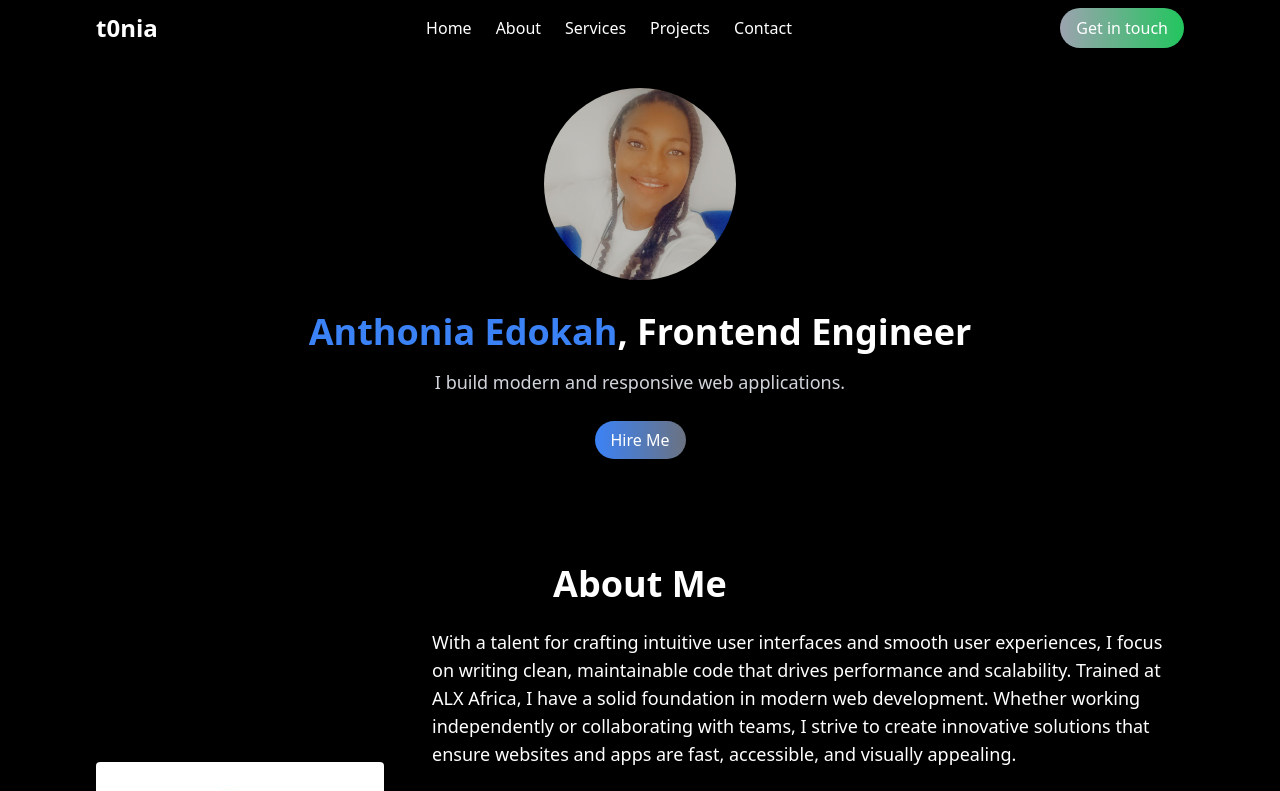
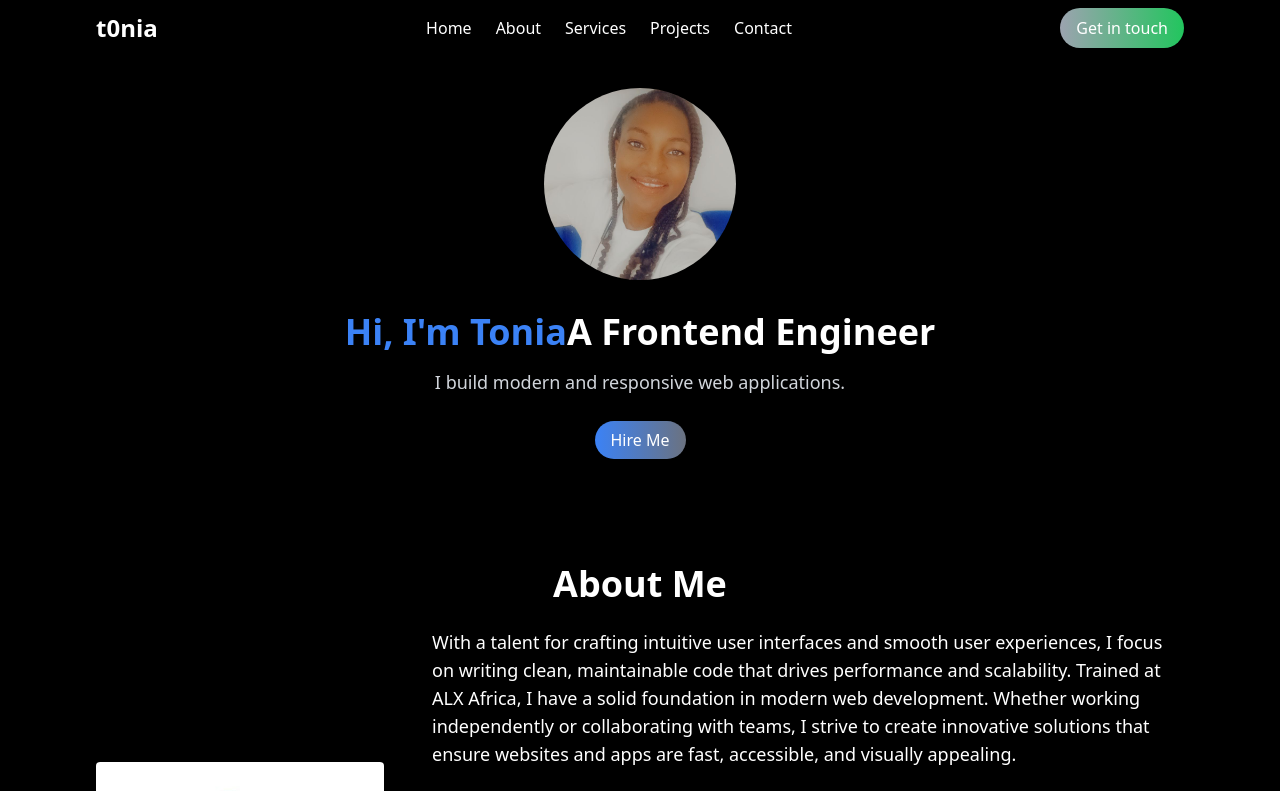
Before and after one commit to T0nia/t0nia-portfolio, a React (Vite) app: page / in a window 1280 px wide. Shown: the top 791 px of the page. Built offline with nearby package versions, Linux system fonts and the light colour scheme.

Commit message:
feat: edited my name

```diff
--- a/src/components/Home.jsx
+++ b/src/components/Home.jsx
@@ -14,8 +14,8 @@ const Home = () => {
 
       <h1 className='text-4xl font-bold'> {" "}
         <span className='text-transparent bg-clip-text bg-blue-500 '>
-          Anthonia Edokah</span>
-        , Frontend Engineer
+          Hi, I'm Tonia</span>
+    A Frontend Engineer
       </h1>
 
       <p className='mt-4 text-lg text-gray-300'>
```
